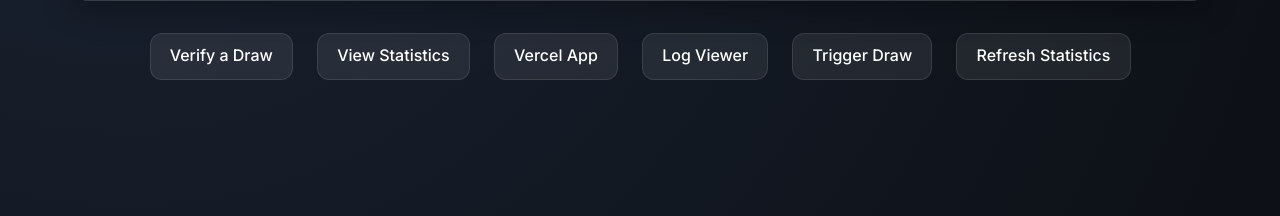
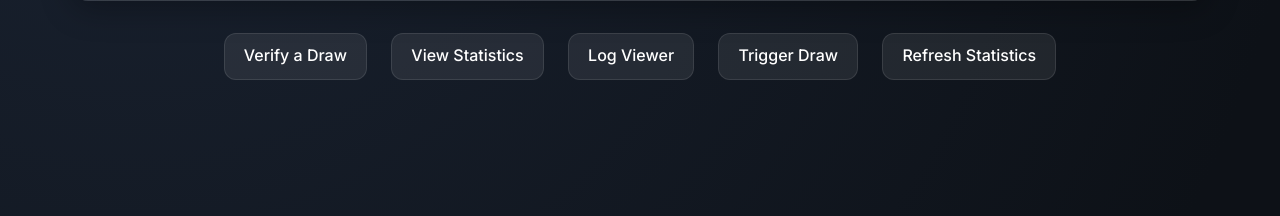
Before and after one commit to RaynorZhong/lucky2049, a FastAPI app: template templates/index.html in a window 1280 px wide. Shown: the part 470-686 px from the top of the page. Run offline with FastAPI, Linux system fonts and the light colour scheme; the template is opened without the code that fills it, so the values that code supplies are empty; parts of the project's set-up code (start-up, migrations or seed data) failed here and were passed over.

Commit message:
Remove dead Vercel link from homepage nav
https://bit-lotto.vercel.app now returns 404 (DEPLOYMENT_NOT_FOUND), so the
"Vercel App" button was a broken link. Removed it; the remaining nav links
(/verify, /stats, /logs, /trigger-draw, /refresh-statistics) all return 200.

Co-Authored-By: Claude Opus 4.8 <noreply@anthropic.com>

```diff
--- a/templates/index.html
+++ b/templates/index.html
@@ -70,7 +70,6 @@
         <nav class="nav-links">
             <a href="/verify" class="btn">Verify a Draw</a>
             <a href="/stats" class="btn">View Statistics</a>
-            <a href="https://bit-lotto.vercel.app" rel="nofollow" target="_blank" class="btn">Vercel App</a>
             <a href="/logs" rel="nofollow" class="btn">Log Viewer</a>
             <a href="/trigger-draw" rel="nofollow" target="_blank" class="btn">Trigger Draw</a>
             <a href="/refresh-statistics" rel="nofollow" target="_blank" class="btn">Refresh Statistics</a>
```
